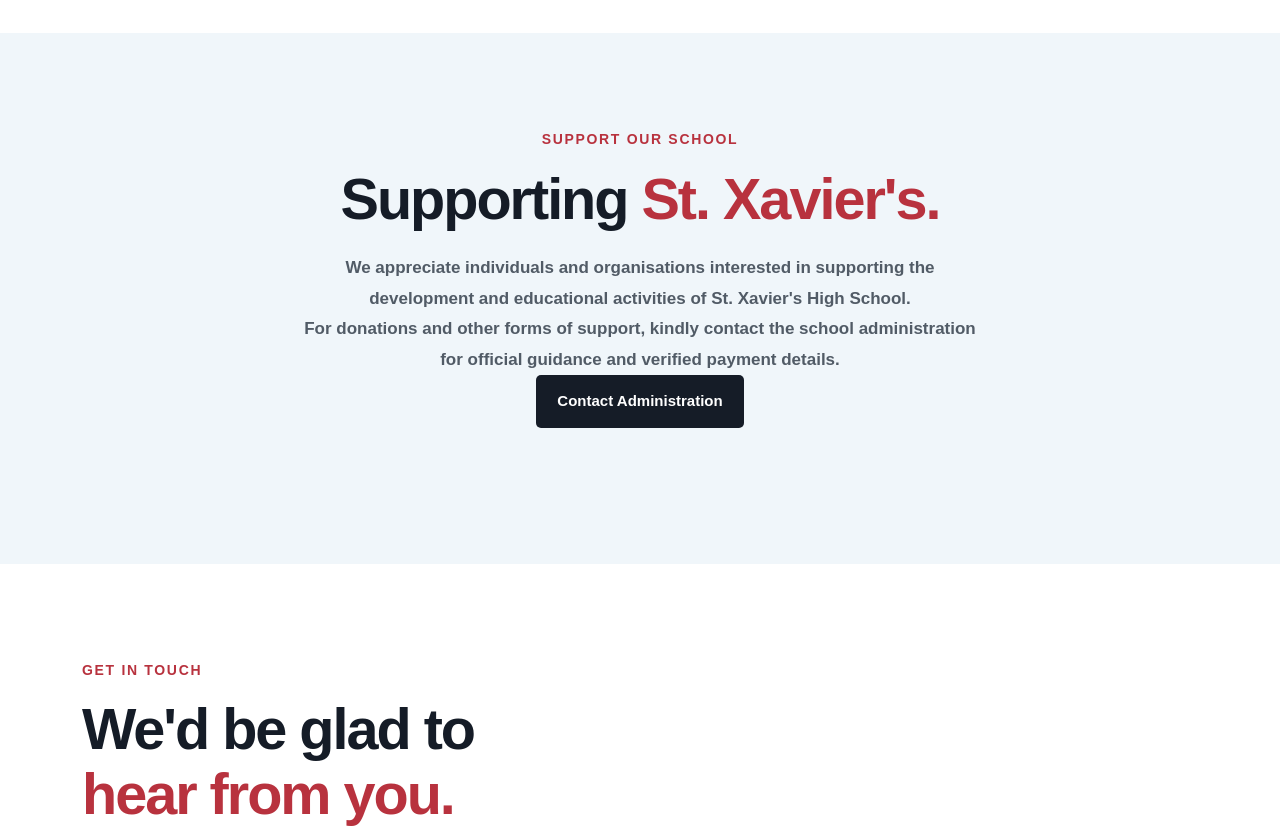
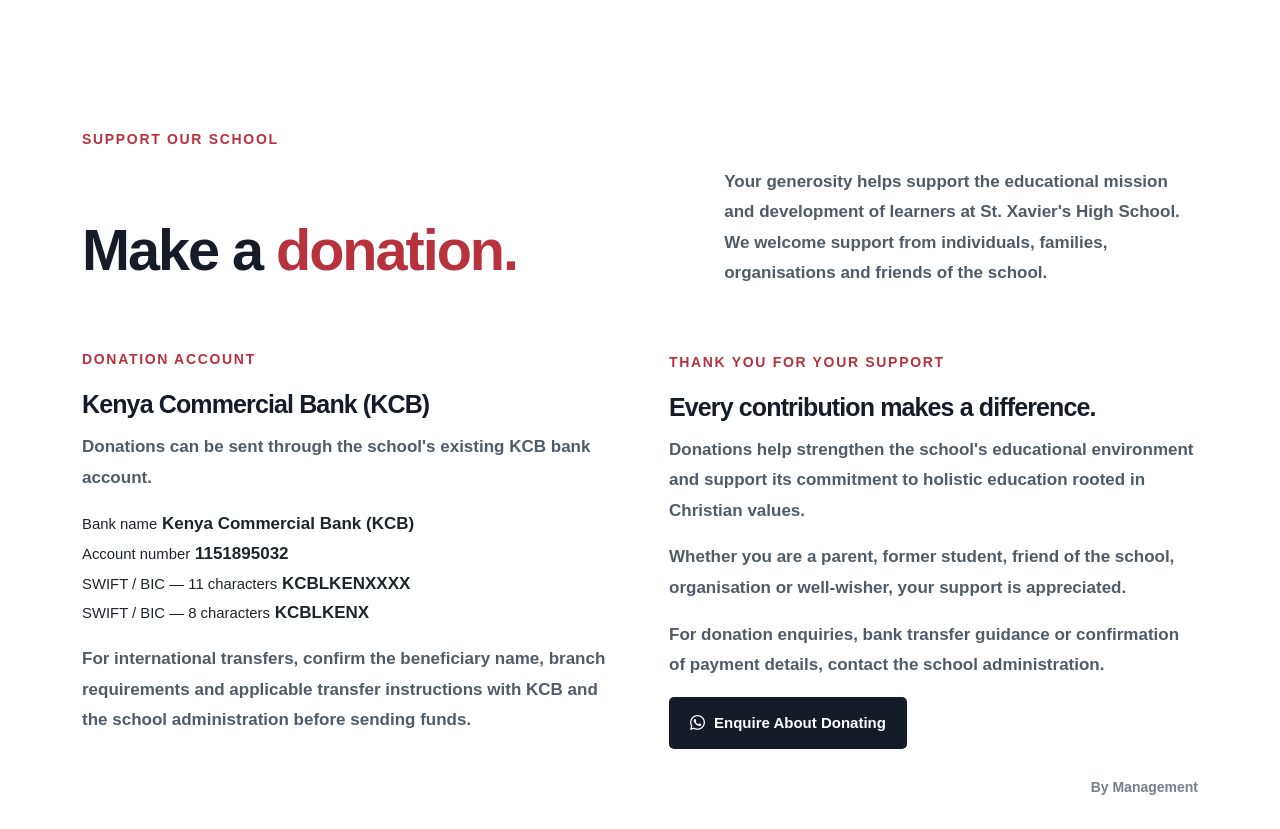
Before and after one commit to josephmugodev-prog/xavier, a plain HTML site: page index.html in a window 1280 px wide. Shown: the part 7660-8489 px from the top of the page. Drawn offline with nearby package versions, Linux system fonts and the light colour scheme.

Commit message:
Update index.html

```diff
--- a/index.html
+++ b/index.html
@@ -1268,36 +1268,110 @@
 
     </section>
 
+
     <!-- DONATIONS -->
-    <section class="section pale" id="donations">
+    <section class="section donation-section" id="donations">
 
         <div class="container-xl">
 
-            <div class="center">
-
-                <div class="eyebrow dark">SUPPORT OUR SCHOOL</div>
+            <div class="eyebrow dark">SUPPORT OUR SCHOOL</div>
+
+            <div class="heading-row">
 
                 <h2>
-                    Supporting <em>St. Xavier's.</em>
+                    Make a <em>donation.</em>
                 </h2>
 
                 <p>
-                    We appreciate individuals and organisations
-                    interested in supporting the development and
-                    educational activities of St. Xavier's High School.
+                    Your generosity helps support the educational mission
+                    and development of learners at St. Xavier's High School.
+                    We welcome support from individuals, families,
+                    organisations and friends of the school.
                 </p>
 
-                <p>
-                    For donations and other forms of support, kindly
-                    contact the school administration for official
-                    guidance and verified payment details.
-                </p>
-
-                <a class="btn gold" href="tel:0702109170">
-                    Contact Administration
-                </a>
-
-            </div>
+            </div>
+
+            <div class="two-col">
+
+                <!-- DONATION BANK DETAILS -->
+                <div class="donation-card">
+
+                    <div class="eyebrow dark">DONATION ACCOUNT</div>
+
+                    <h3>Kenya Commercial Bank (KCB)</h3>
+
+                    <p>
+                        Donations can be sent through the school's existing
+                        KCB bank account.
+                    </p>
+
+                    <div class="donation-detail">
+                        <small>Bank name</small>
+                        <strong>Kenya Commercial Bank (KCB)</strong>
+                    </div>
+
+                    <div class="donation-detail">
+                        <small>Account number</small>
+                        <strong>1151895032</strong>
+                    </div>
+
+                    <div class="donation-detail">
+                        <small>SWIFT / BIC — 11 characters</small>
+                        <strong>KCBLKENXXXX</strong>
+                    </div>
+
+                    <div class="donation-detail">
+                        <small>SWIFT / BIC — 8 characters</small>
+                        <strong>KCBLKENX</strong>
+                    </div>
+
+                    <p class="donation-note mt-3">
+                        For international transfers, confirm the beneficiary
+                        name, branch requirements and applicable transfer
+                        instructions with KCB and the school administration
+                        before sending funds.
+                    </p>
+
+                </div>
+
+                <!-- DONATION MESSAGE -->
+                <div class="donation-card">
+
+                    <div class="eyebrow dark">THANK YOU FOR YOUR SUPPORT</div>
+
+                    <h3>Every contribution makes a difference.</h3>
+
+                    <p>
+                        Donations help strengthen the school's educational
+                        environment and support its commitment to holistic
+                        education rooted in Christian values.
+                    </p>
+
+                    <p>
+                        Whether you are a parent, former student, friend
+                        of the school, organisation or well-wisher,
+                        your support is appreciated.
+                    </p>
+
+                    <p>
+                        For donation enquiries, bank transfer guidance
+                        or confirmation of payment details, contact
+                        the school administration.
+                    </p>
+
+                    <a class="btn gold"
+                       href="https://wa.me/254716501704?text=Hello%20St.%20Xavier's%20High%20School,%20I%20would%20like%20to%20make%20a%20donation."
+                       target="_blank"
+                       rel="noopener">
+                        <i class="bi bi-whatsapp"></i>
+                        Enquire About Donating
+                    </a>
+
+                </div>
+
+            </div>
+
+            <p class="signoff mt-4">By Management</p>
 
         </div>
 
```
